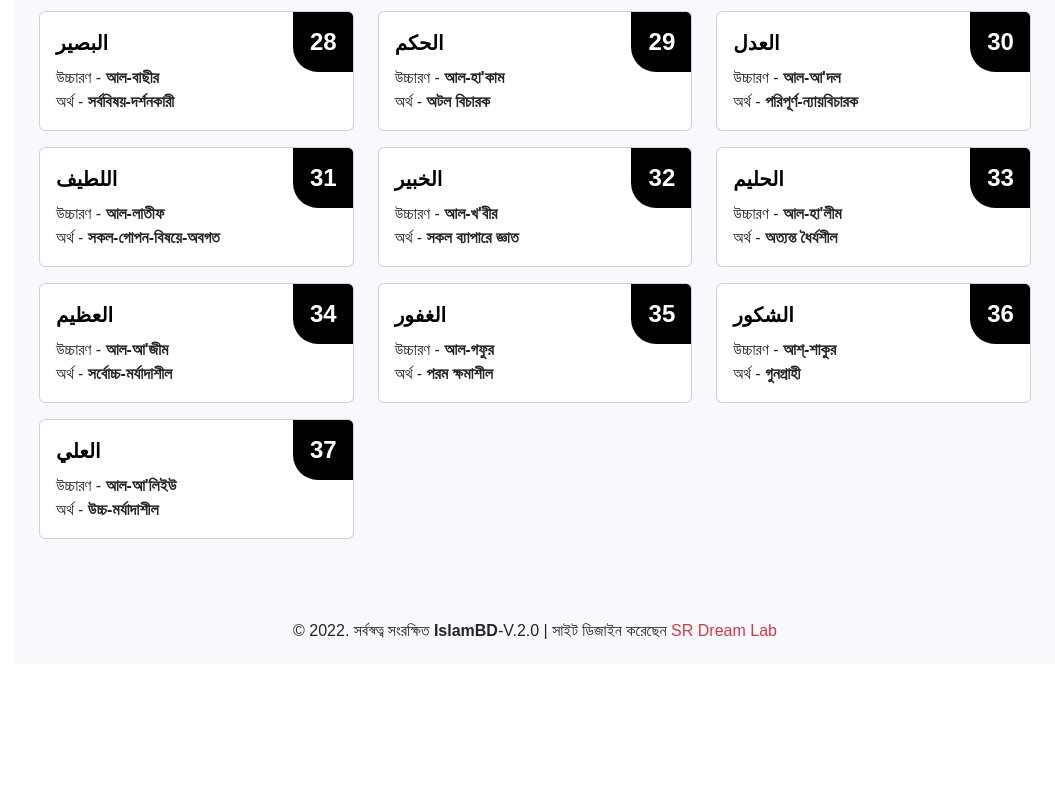
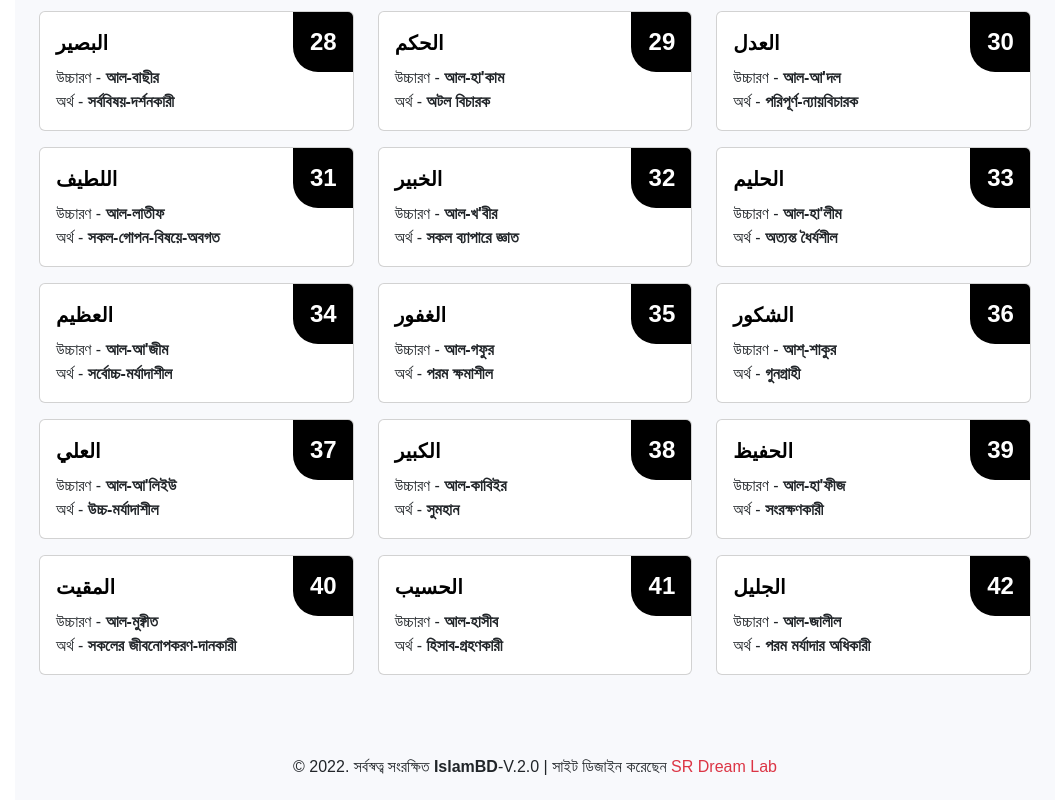
Before and after one commit to wapborhan/quranicjibon-client, a React (Create React App) app: page /allah-names in a window 1280 px wide. Shown: the part 1329-2129 px from the top of the page, without its empty margins (225-1280 px from the left). Before the commit the page ends 1993 px from the top, so only its background shows below. Built offline with nearby package versions, Linux system fonts and the light colour scheme; a web font is replaced by a local one.

Commit message:
Update data.js

```diff
--- a/src/assets/data/allah-name/data.js
+++ b/src/assets/data/allah-name/data.js
@@ -327,6 +327,51 @@ const ALLAH_NAMES = [
     name_bn: "আল-আ'লিইউ",
     path: "https://ninety-nine-names-of-allah.sgp1.cdn.digitaloceanspaces.com/a_37_al_ali.mp3",
   },
+  {
+    fojilot:
+      "কোন ব্যক্তি কে যদি তার পদ থেকে বরখাস্ত করা হয়, তাহলে ৭ দিন রোযা রেখে এবং প্রতি দিন এই নাম ১০০০ বার পাঠ করলে, আল্লাহ্‌ তার পদ কে সম্মান এবং মর্যাদা দিয়ে পুনরায় ফিরিয়ে দিবেন। ইনশাআল্লাহ্‌   ",
+    id: "38",
+    meaning_bn: "সুমহান",
+    name_ar: "الكبير",
+    name_bn: "আল-কাবিইর",
+    path: "https://ninety-nine-names-of-allah.sgp1.cdn.digitaloceanspaces.com/a_38_al_kabir.mp3",
+  },
+  {
+    fojilot:
+      "যে ব্যক্তি অধিক হারে পাঠ করবে এবং লিখে নিজের কাছে রেখে দিবে, ইনশাআল্লাহ্‌ সে সব ধরনের ভয়-ভীতি ও অনিষ্ঠ থেকে নিরাপদে থাকবে। ",
+    id: "39",
+    meaning_bn: "সংরক্ষণকারী",
+    name_ar: "الحفيظ",
+    name_bn: "আল-হা'ফীজ",
+    path: "https://ninety-nine-names-of-allah.sgp1.cdn.digitaloceanspaces.com/a_39_al_hafiz.mp3",
+  },
+  {
+    fojilot:
+      "৭ বার পড়ে পানিতে ফু দিয়ে সে পানি শিশুকে খাওয়ালে তার কান্না বন্ধ হয়।  ",
+    id: "40",
+    meaning_bn: "সকলের জীবনোপকরণ-দানকারী",
+    name_ar: "المقيت",
+    name_bn: "আল-মুক্বীত",
+    path: "https://ninety-nine-names-of-allah.sgp1.cdn.digitaloceanspaces.com/a_40_al_muqeet.mp3",
+  },
+  {
+    fojilot:
+      "কোন ব্যক্তি যদি কোন মানুষ বা কোন জিনিস কে ভয় পান, তাহলে বৃহস্পতিবার থেকে শুরু আট দিনের জন্য রাতে ও সকালে ৭০ বার এবং ৭০ বার (হাসবিয়াল্লাহুল-সাসিবু) পাঠ করলে, আল্লাহ্‌ তার ভয় ও মন্দ জিনিসের বিরুদ্ধে সুর",
+    id: "41",
+    meaning_bn: "হিসাব-গ্রহণকারী",
+    name_ar: "الحسيب",
+    name_bn: "আল-হাসীব",
+    path: "https://ninety-nine-names-of-allah.sgp1.cdn.digitaloceanspaces.com/a_41_al_hasib.mp3",
+  },
+  {
+    fojilot:
+      "এই নামটি মেশক ও জাফরান দিয়ে লিখে নিজের কাছে রাখবে বা ধুয়ে খেলে, তার সম্মান, মহিমা এবং মর্যাদা দিবে। ইনশাআল্লাহ্‌   ",
+    id: "42",
+    meaning_bn: "পরম মর্যাদার অধিকারী",
+    name_ar: "الجليل",
+    name_bn: "আল-জালীল",
+    path: "https://ninety-nine-names-of-allah.sgp1.cdn.digitaloceanspaces.com/a_42_al_jalil.mp3",
+  },
 ];
 
 export default ALLAH_NAMES;
```
